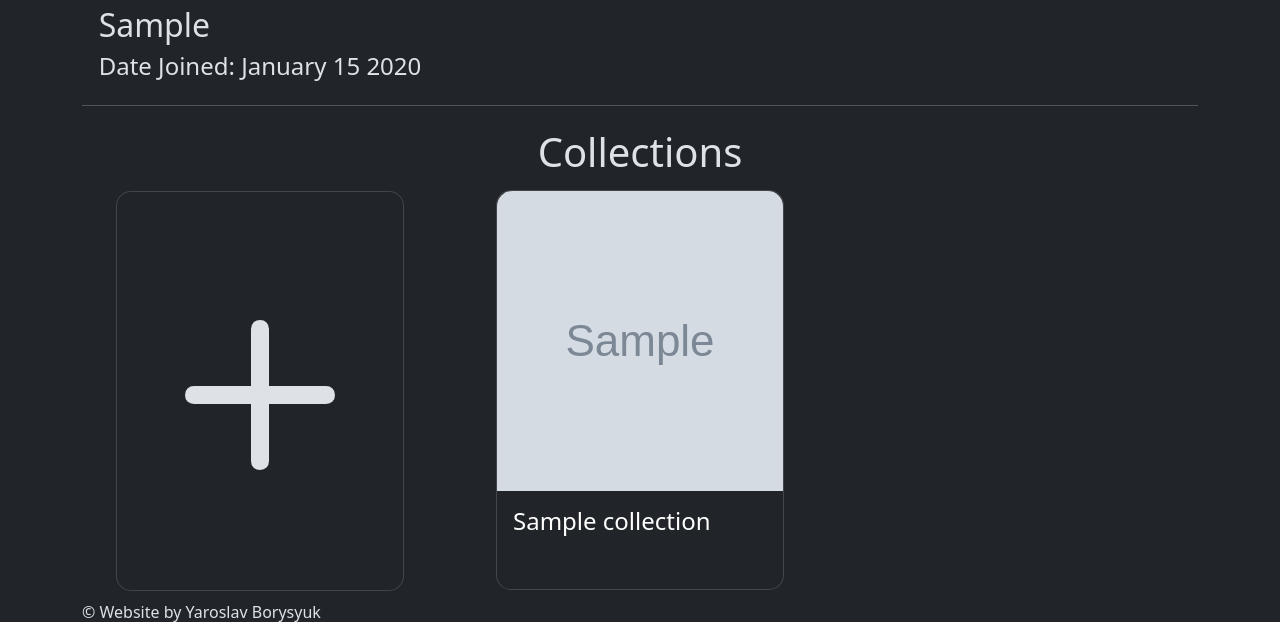
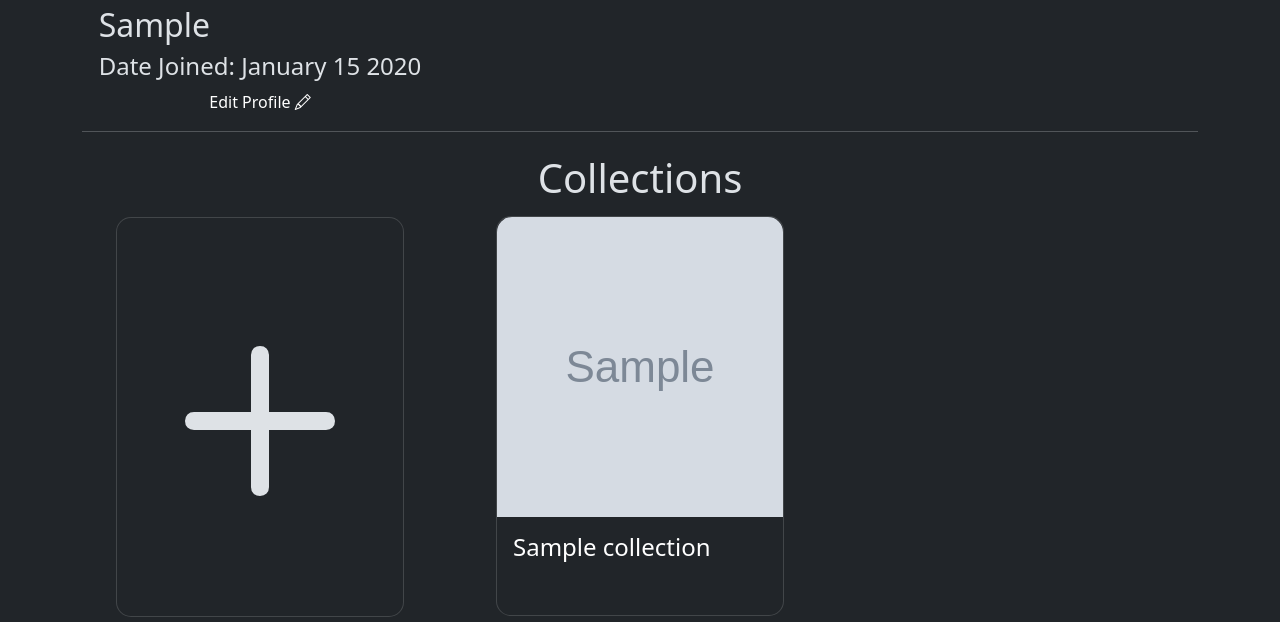
Before and after one commit to borysyy/MusicTracker, a Django app: a page that uses django_project/core/templates/core/base_profile.html in a window 1280 px wide. Shown: the part 418-1040 px from the top of the page. Run offline with Django 5.2, Linux system fonts and the light colour scheme; a user stored in the database is signed in; tables that the repository leaves empty hold one stand-in row (values such as "Sample post"); grey boxes marked "Sample" are stand-in pictures.

Commit message:
Working code except for profile editing

```diff
--- a/django_project/core/forms.py
+++ b/django_project/core/forms.py
@@ -4,6 +4,25 @@ from django.contrib.auth.forms import UserCreationForm
 from .models import User, Collection
 
 class CustomUserCreationForm(UserCreationForm):
+    password1 = forms.CharField(
+        label="Password",
+        widget=forms.PasswordInput(attrs={
+            "id": "password1",
+            "class": "form-control",
+            "autocomplete": "new-password",
+            "placeholder": "Password"
+        }),
+    )
+    password2 = forms.CharField(
+        label="Password Confirmation",
+        widget=forms.PasswordInput(attrs={
+            "id": "password2",
+            "class": "form-control",
+            "autocomplete": "new-password",
+            "placeholder": "Password Confirmation"
+        }),
+    )
+
     class Meta:
         model = User
         fields = [
@@ -38,66 +57,10 @@ class CustomUserCreationForm(UserCreationForm):
 
     def __init__(self, *args, **kwargs):
         super().__init__(*args, **kwargs)
-
         self.fields["username"].required = True
         self.fields["first_name"].required = True
         self.fields["password1"].required = True
         self.fields["password2"].required = True
-
-        self.fields["username"].widget.attrs.update(
-            {
-                "id": "username",
-                "class": "form-control",
-                "autofocus": True,
-                "placeholder": "Username"
-            }
-        )
-
-        self.fields["first_name"].widget.attrs.update(
-            {
-                "id": "first_name",
-                "class": "form-control",
-                "autofocus": False,
-                "placeholder": "First Name"
-            }
-        )
-
-        self.fields["private"].widget = forms.CheckboxInput()
-        self.fields["private"].widget.attrs.update(
-            {
-                "id": "private",
-                "class": "form-check-input",
-                "required": False
-            }
-        )
-
-        self.fields["password1"].widget.attrs.update(
-            {
-                "id": "password1",
-                "class": "form-control",
-                "autocomplete": "new-password",
-                "autofocus": False,
-                "placeholder": "Password"
-            }
-        )
-
-        self.fields["password2"].widget.attrs.update(
-            {
-                "id": "password2",
-                "class": "form-control",
-                "autocomplete": "new-password",
-                "autofocus": False,
-                "placeholder": "Password Confirmation"
-            }
-        )
-
-        self.fields["profile_picture"].widget.attrs.update(
-            {
-                "id": "profile_picture",
-                "class": "form-control-file",
-                "accept": "image/*",
-            }
-        )
 
 class AuthenticationForm(forms.Form):
     username = forms.CharField(
@@ -182,3 +145,41 @@ class CollectionForm(forms.ModelForm):
         super().__init__(*args, **kwargs)
         self.fields["name"].required = True
         self.fields["collection_type"].required = True
+
+class ProfileUpdateForm(forms.ModelForm):
+    class Meta:
+        model = User
+        fields = ['username', 'first_name', 'profile_picture', 'private', 'profile_hue']
+        widgets = {
+            "username": forms.TextInput(attrs={
+                "id": "username",
+                "class": "form-control",
+                "placeholder": "Username"
+            }),
+            "first_name": forms.TextInput(attrs={
+                "id": "first_name",
+                "class": "form-control",
+                "placeholder": "First Name"
+            }),
+            "private": forms.CheckboxInput(attrs={
+                "id": "private",
+                "class": "form-check-input",
+            }),
+            "profile_picture": forms.FileInput(attrs={
+                "id": "profile_picture",
+                "class": "form-control-file",
+                "accept": "image/*",
+            }),
+            "profile_hue": forms.TextInput(attrs={
+                "id": "profile_hue",
+                "class": "form-control",
+                "type": "color"
+            })
+        }
+
+    # Optional: You can add custom validation for the username field to check if it's already taken
+    def clean(self):
+        username = self.cleaned_data.get("username")
+        if User.objects.filter(username=username).exclude(id=self.instance.id).exists():
+            raise forms.ValidationError("A user with that username already exists.")
+        return username
--- a/django_project/core/models.py
+++ b/django_project/core/models.py
@@ -6,8 +6,6 @@ from django.contrib.auth.models import AbstractUser
 from django.db import models
 from django.db.models import Index
 from .utils import generate_unique_code, rename_resize_images, get_image_hue
-
-
 
 
 # Create your models here.
@@ -26,7 +24,8 @@ class User(AbstractUser):
     )
 
     # Profile Hue
-    profile_hue = ColorField(default="000,000,000")
+    profile_hue = models.CharField(max_length=7, default="#000000")
+
 
     # Save profile picture to user directory
     def save(self, *args, **kwargs):
--- a/django_project/core/templates/core/base_profile.html
+++ b/django_project/core/templates/core/base_profile.html
@@ -11,7 +11,6 @@
         height: 300px;
         overflow: hidden;
         border-radius: 50%;
-
     }
 
     .profile-img-circle img {
@@ -20,6 +19,8 @@
         object-fit: cover;
 
     }
+
+
 
     .card-border {
         transition: transform 0.3s ease, box-shadow 0.3s ease;
@@ -47,14 +48,14 @@
         border-radius: 15px 15px 0px 0px;
     }
 
-    {% if not profile_user.private or current_user == profile_user.username %}
+    {% if not profile_user.private or current_user.username == profile_user.username %}
 
         body {
-            background-color: rgb({{profile_user.profile_hue}});
+            background-color: {{profile_user.profile_hue}};
         }
 
         #title-header {
-            color: rgb({{profile_user.profile_hue}});
+            color: {{profile_user.profile_hue}};
         }
 
         ::selection {
@@ -70,7 +71,7 @@
 
 {% block main %}
 
-{% if not profile_user.private or current_user == profile_user.username %}
+{% if not profile_user.private or current_user.username == profile_user.username %}
 
 <div class="container mt-2">
     <div class="row justify-content-start">
@@ -83,15 +84,23 @@
                 <h2>{{ profile_user.first_name }}</h2>
                 <h4>Date Joined: {{ profile_user.date_joined|date:"F j Y" }}</h4>
             </div>
+            {% if current_user.username == profile_user.username %}
+                <div class="d-flex justify-content-end">
+                    <button style="background-color: transparent; border: none" data-bs-toggle="modal" data-bs-target="#updateProfile">
+                        Edit Profile <i class="bi bi-pencil"></i>
+                    </button>
+                </div>
+            {% endif %}
         </div>
     </div>
+
     <hr>
 
     <div class="text-center">
         <div class="fs-1">
             Collections
             {% if not collections %}
-                {% if current_user == profile_user.username %}
+                {% if current_user.username == profile_user.username %}
                     <div class="fs-2">
                         You currently have no collections.
                         Add one!
@@ -108,7 +117,7 @@
 
     <div class="row" id="card-rows">
 
-        {% if current_user == profile_user.username %}
+        {% if current_user.username == profile_user.username %}
         <div class="col-12 col-md-6 col-lg-4 d-flex justify-content-center">
             <button style="background-color: transparent; border: none;" data-bs-toggle="modal" data-bs-target="#addCollection">
                 <div class="card card-border d-flex justify-content-center align-items-center card-size">
@@ -150,8 +159,9 @@
 
 {% endif %}
 
-{% if form %}
+{% if collection_form and update_form %}
     {% include "core/includes/add_collection.html" %}
+    {% include "core/includes/update_profile.html" %}
 {% endif %}
 
 {% endblock %}
--- a/django_project/core/templates/core/includes/add_collection.html
+++ b/django_project/core/templates/core/includes/add_collection.html
@@ -1,32 +1,32 @@
 <form action="{% url 'core:update_collection' current_user %}" method="post" enctype="multipart/form-data">
     {% csrf_token %}
-    <div class="modal fade" id="addCollection" tabindex="-1" aria-labelledby="exampleModalLabel" aria-hidden="true">
+      <div class="modal fade" id="addCollection" tabindex="-1" aria-hidden="true">
           <div class="modal-dialog">
               <div class="modal-content">
                   <div class="modal-header">
-                    <h1 class="modal-title fs-5" id="exampleModalLabel">Add a New Collection</h1>
+                      <h1 class="modal-title fs-5">Add a New Collection</h1>
                       <button type="button" class="btn-close" data-bs-dismiss="modal" aria-label="Close"></button>
                   </div>
                       <div class="modal-body">
 
                           <div>
-                            <label for="{{ form.name.id_for_label }}">Collection Name:</label>
-                            {{ form.name }}
+                              <label for="{{ collection_form.name.id_for_label }}">Collection Name:</label>
+                              {{ collection_form.name }}
                           </div>
 
                           <div>
-                            <label for="{{ form.description.id_for_label }}">Collection Description:</label>
-                            {{ form.description }}
+                              <label for="{{ collection_form.description.id_for_label }}">Collection Description:</label>
+                              {{ collection_form.description }}
                           </div>
 
                           <div>
-                            <label for="{{ form.collection_type.id_for_label }}">Collection Type:</label>
-                            {{ form.collection_type }}
+                              <label for="{{ collection_form.collection_type.id_for_label }}">Collection Type:</label>
+                              {{ collection_form.collection_type }}
                           </div>
 
                           <div>
-                            <label for="{{ form.thumbnail.id_for_label }}">Collection Thumbnail:</label>
-                            {{ form.thumbnail }}
+                              <label for="{{ collection_form.thumbnail.id_for_label }}">Collection Thumbnail:</label>
+                              {{ collection_form.thumbnail }}
                           </div>
 
                       </div>
--- /dev/null
+++ b/django_project/core/templates/core/includes/update_profile.html
@@ -0,0 +1,55 @@
+<form action="{% url 'core:update_profile' current_user %}" method="post" enctype="multipart/form-data">
+    {% csrf_token %}
+      <div class="modal fade" id="updateProfile" tabindex="-1" aria-hidden="true">
+          <div class="modal-dialog">
+              <div class="modal-content">
+                  <div class="modal-header">
+                      <h1 class="modal-title fs-5">Update Profile</h1>
+                      <button type="button" class="btn-close" data-bs-dismiss="modal" aria-label="Close"></button>
+                  </div>
+                      <div class="modal-body">
+
+                        <div>
+                            Current profile picture:
+                            <div class="profile-img-circle" style="width: 150px; height: 150px;">
+                                <img src="{{ update_form.profile_picture.value.url }}" alt="Profile Picture">
+                            </div>
+                            <label for="{{ update_form.profile_picture.id_for_label }}">Edit Profile Picture:</label>
+                            {{ update_form.profile_picture }}
+                        </div>
+
+                        <div>
+                            Current Visibility:
+                          {% if current_user.private %}
+                              Private <i class="bi bi-lock"></i>
+                              <label for="{{ update_form.private.id_for_label }}">Change to public: </label>
+                          {% else %}
+                            Public <i class="bi bi-unlock"></i>
+                            <label for="{{ update_form.private.id_for_label }}">Change to private: </label>
+                          {% endif %}
+                          {{ update_form.private }}
+                        </div>
+
+                        <div>
+                            <label for="{{ update_form.username.id_for_label }}">Change username: </label>
+                            {{ update_form.username }}
+                        </div>
+
+                        <div>
+                            <label for="{{ update_form.first_name.id_for_label }}">Change first name: </label>
+                            {{ update_form.first_name }}
+                        </div>
+
+                        <div>
+                            <label for="{{ update_form.profile_hue.id_for_label }}">Change profile background color: </label>
+                            {{ update_form.profile_hue }}
+                        </div>
+
+                      </div>
+                  <div class="modal-footer">
+                      <button type="submit" class="btn btn-primary">Save Updates</button>
+                  </div>
+              </div>
+          </div>
+      </div>
+  </form>
--- a/django_project/core/urls.py
+++ b/django_project/core/urls.py
@@ -1,5 +1,5 @@
 from django.urls import path
-from .views import home_view, register_view, login_view, logout_view, profile_view, collection_view, update_collection_view
+from .views import home_view, register_view, login_view, logout_view, profile_view, collection_view, update_collection_view, update_profile_view
 
 app_name = "core"
 
@@ -9,6 +9,7 @@ urlpatterns = [
     path("login", login_view, name="login"),
     path("logout", logout_view, name="logout"),
     path("profile/<str:username>", profile_view, name="profile"),
+    path("profile/<str:username>/update", update_profile_view, name="update_profile"),
     path("profile/<str:username>/collection/update", update_collection_view, name="update_collection"),
     path("profile/<str:username>/collection/<str:code>", collection_view, name="collection"),
 ]
--- a/django_project/core/views.py
+++ b/django_project/core/views.py
@@ -1,7 +1,7 @@
-from django.shortcuts import render, redirect, get_object_or_404
+from django.shortcuts import render, redirect, get_object_or_404, HttpResponse
 from django.contrib.auth import login, logout
 from django.contrib import messages
-from .forms import CustomUserCreationForm, AuthenticationForm, CollectionForm
+from .forms import CustomUserCreationForm, AuthenticationForm, CollectionForm, ProfileUpdateForm
 from .models import User, Collection
 
 # Create your views here.
@@ -32,6 +32,7 @@ def register_view(request):
     context = {}
     if request.method == "POST":
         register_form = CustomUserCreationForm(data=request.POST, files=request.FILES)
+        print(register_form)
         if register_form.is_valid():
             user = register_form.save()
             login(request, user)
@@ -47,18 +48,21 @@ def register_view(request):
 def profile_view(request, username):
 
     profile_user = get_object_or_404(User, username=username)
-    current_user = request.user.get_username()
+    current_user = request.user
     collections = Collection.objects.filter(owner__username=username).order_by("name")
     collection_form = None
+    update_form = None
 
-    if request.user == profile_user:
+    if current_user == profile_user:
         collection_form = CollectionForm()
+        update_form = ProfileUpdateForm(instance=current_user)
 
     context = {
         "profile_user": profile_user,
         "collections": collections,
         "current_user": current_user,
-        "form": collection_form
+        "collection_form": collection_form,
+        "update_form": update_form
     }
 
 
@@ -92,3 +96,33 @@ def update_collection_view(request, username):
             return redirect("core:collection", username, code)
         else:
             print("form.errors:\n", collection_form.errors)
+
+
+def update_profile_view(request, username):
+    if request.method == "POST":
+        user = request.user
+        update_form = ProfileUpdateForm(data=request.POST, files=request.FILES)
+        if update_form.is_valid():
+            new_username = update_form.cleaned_data["username"]
+            new_first_name = update_form.cleaned_data["first_name"]
+            new_privacy = update_form.cleaned_data["private"]
+            new_profile_picture = update_form.cleaned_data["profile_picture"]
+
+            if new_username != user.username:
+                if User.objects.filter(username=new_username).exists():
+                    messages.error(request, 'A user with that username already exists.')
+                    return redirect("core:profile", username=username)  # Fix redirect to pass correct username
+
+            user.username = new_username
+            user.first_name = new_first_name
+            user.private = new_privacy
+            if new_profile_picture:
+                user.profile_picture = new_profile_picture
+            user.save()
+
+
+            string = "Your profile has been updated"
+            messages.success(request, string)
+            return redirect("core:profile", username=user.username)
+        else:
+            print("form.errors:\n", update_form.errors)
```
Also changed, not shown: django_project/core/utils.py (+5 -3 lines), django_project/core/migrations/0010_alter_user_profile_hue.py (added), django_project/core/migrations/0011_alter_user_profile_hue.py (added). Lines whose indentation alone changed are shown as unchanged.
